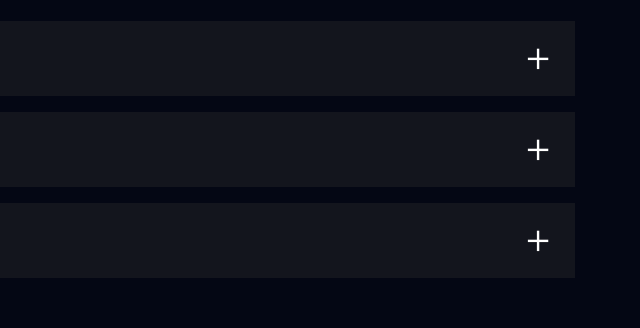
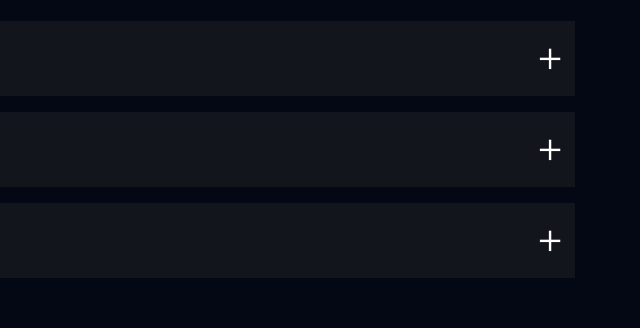
Before and after one commit to DouglassenG/clone_disneyplus, a website: page index.html in a window 1280 px wide. Shown: the part 4640-4968 px from the top of the page, 633-1273 px from the left. Drawn offline with nearby package versions, Linux system fonts and the light colour scheme; files that its build step writes are made by us from their sources; files whose address does not match are found by name.

Commit message:
Ajustando o bug do simbolo "+" na FAQ

```diff
--- a/src/styles/_faq.scss
+++ b/src/styles/_faq.scss
@@ -24,7 +24,7 @@
                     content: '+';
                     position: absolute;
                     top: 0;
-                    right: 24px;
+                    right: 12px;
                     height: 100%;
                     display: flex;
                     align-items: center;
```
